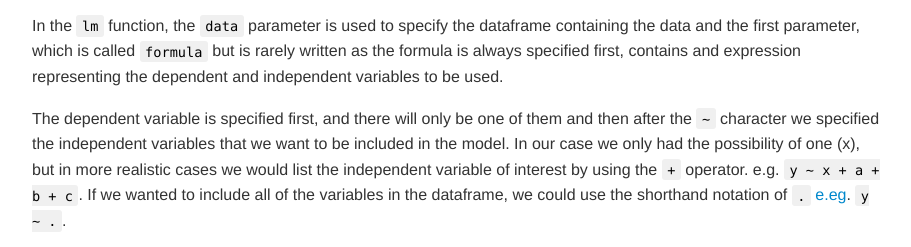
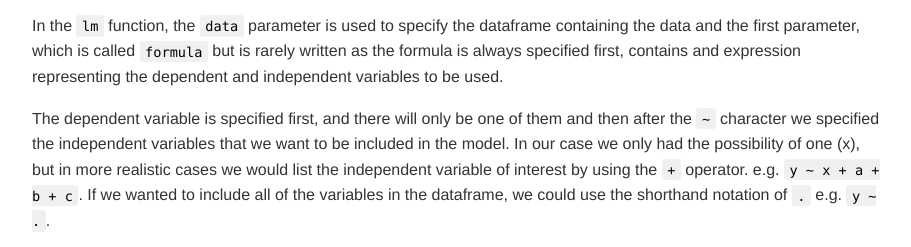
Before and after one commit to PeterSmyth12/Intro_to_R_241019, a plain HTML site: page 06-statistical-Methods.html in a window 1280 px wide. Shown: the part 5700-5947 px from the top of the page, without its empty margins (183-1094 px from the left). Drawn offline with nearby package versions, Linux system fonts and the light colour scheme.

Commit message:
typo correction

```diff
--- a/06-statistical-Methods.html
+++ b/06-statistical-Methods.html
@@ -370,7 +370,7 @@ summary<span class="token punctuation">(</span>model<span class="token punctuati
 </pre><p><strong>Output from <code>summary</code></strong></p>
 <p><img src="./fig/summary1.jpg" alt="Summary 1"></p>
 <p>In the <code>lm</code> function, the <code>data</code> parameter is used to specify the dataframe containing the data and the first parameter, which is called <code>formula</code> but is rarely written as the formula is always specified first, contains and expression representing the dependent and independent variables to be used.</p>
-<p>The dependent variable is specified first, and there will only be one of them and then after the <code>~</code> character we specified the independent variables that we want to be included in the model. In our case we only had the possibility of one (x), but in more realistic cases we would list the independent variable of interest by using the <code>+</code> operator. e.g. <code>y ~ x + a + b + c</code>. If we wanted to include all of the variables in the dataframe, we could use the shorthand notation of <code>.</code> <a href="http://e.eg">e.eg</a>. <code>y ~ .</code>.</p>
+<p>The dependent variable is specified first, and there will only be one of them and then after the <code>~</code> character we specified the independent variables that we want to be included in the model. In our case we only had the possibility of one (x), but in more realistic cases we would list the independent variable of interest by using the <code>+</code> operator. e.g. <code>y ~ x + a + b + c</code>. If we wanted to include all of the variables in the dataframe, we could use the shorthand notation of <code>.</code> e.g. <code>y ~ .</code>.</p>
 <p>In more realistic scenarios, it may be that you want to include some interaction variables, (algerbraic combinations of existing variables) into your model. In these cases, you could create the interaction terms as ne variable in the data frame in advance, or you could specify them directly using the <code>I</code> function.</p>
 <p>Here is a silly example using our limited data frame.</p>
 <pre data-role="codeBlock" data-info="r" class="language-r"><span class="token comment"># create a model and see what it looks like</span>
```
